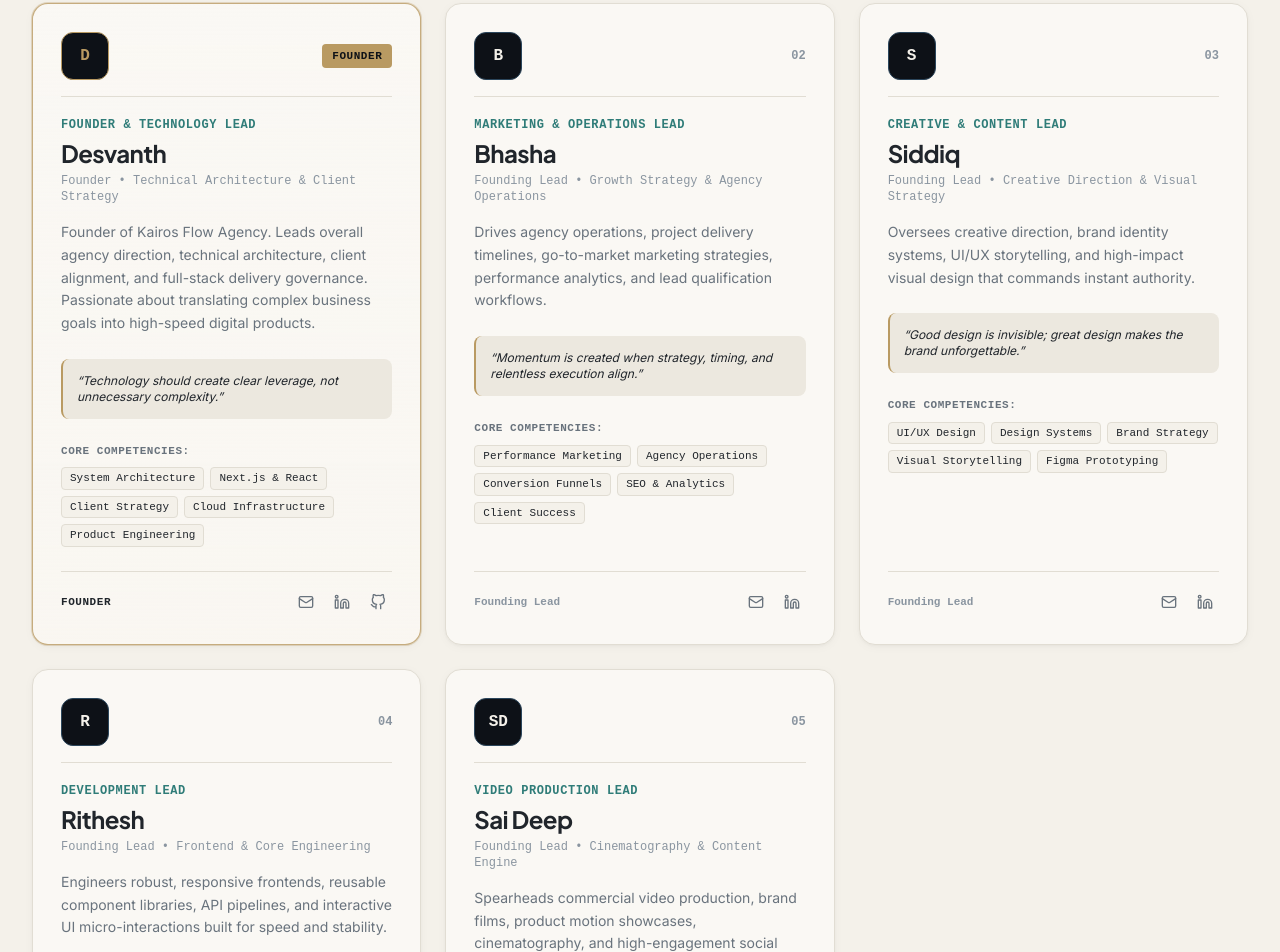
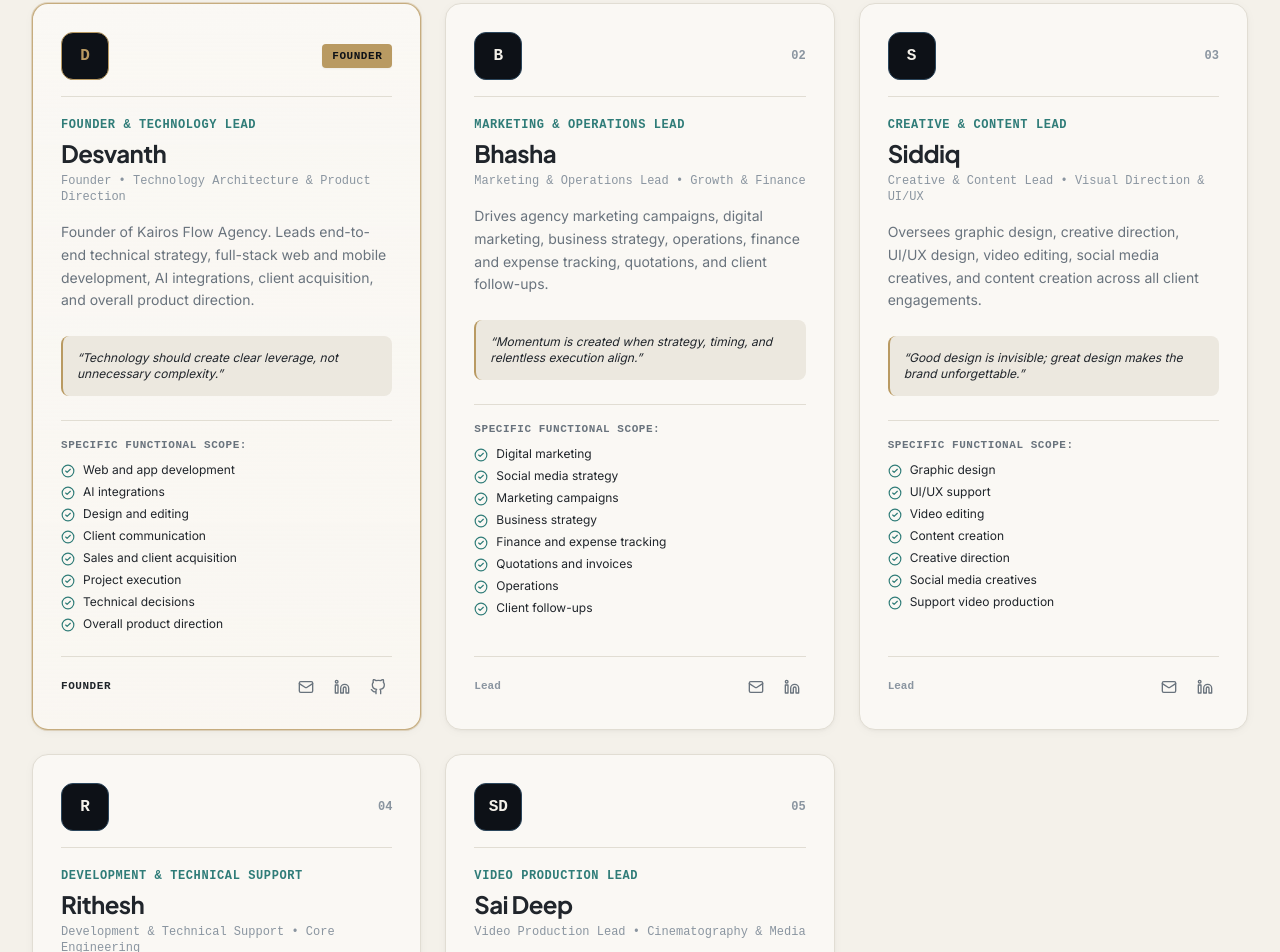
Before and after one commit to deswanth12/KairosFlowAgency, a Next.js app: page /about in a window 1280 px wide. Shown: the part 1255-2207 px from the top of the page. Built offline with nearby package versions, Linux system fonts and the light colour scheme.

Commit message:
feat: add exact functional responsibilities for all 5 team roles with Desvanth as Founder

```diff
--- a/src/app/about/page.tsx
+++ b/src/app/about/page.tsx
@@ -6,8 +6,7 @@ import {
   Mail,
   ArrowUpRight,
   ShieldCheck,
-  CheckCircle2,
-  Crown
+  CheckCircle2
 } from 'lucide-react';
 import { LinkedInIcon, GitHubIcon } from '@/components/ui/SocialIcons';
 
@@ -106,27 +105,27 @@ export default function AboutPage() {
         <div>
           <div className="max-w-3xl mb-16">
             <div className="inline-flex items-center gap-2 px-3 py-1 rounded bg-ivory-muted border border-ivory-border text-xs font-mono uppercase tracking-widest text-slate mb-3">
-              <span>Leadership</span>
+              <span>Leadership & Core Roles</span>
             </div>
             <h2 className="text-3xl sm:text-4xl md:text-5xl font-bold tracking-tight text-softblack font-display">
-              Founder & Core Leads
+              Founder & Team Structure
             </h2>
             <p className="text-slate text-base sm:text-lg mt-3">
-              Specialist leadership across technical architecture, marketing strategy, visual systems, development, and video production.
+              Specialist leadership across technical decisions, marketing campaigns, creative direction, development execution, and video production.
             </p>
           </div>
 
           <div className="grid grid-cols-1 md:grid-cols-2 lg:grid-cols-3 gap-6">
-            {foundersData.map((founder, idx) => {
-              const isFounder = founder.id === 'desvanth';
-              const initials = founder.name
+            {foundersData.map((member, idx) => {
+              const isFounder = member.id === 'desvanth';
+              const initials = member.name
                 .split(' ')
                 .map((n) => n[0])
                 .join('');
 
               return (
                 <div
-                  key={founder.id}
+                  key={member.id}
                   className={`bg-ivory-card border rounded-2xl p-7 shadow-subtle-ivory hover:shadow-elevated-ivory transition-all duration-300 flex flex-col justify-between ${
                     isFounder
                       ? 'border-champagne/80 bg-gradient-to-b from-ivory-card to-champagne-subtle/30 ring-1 ring-champagne/30 md:col-span-2 lg:col-span-1'
@@ -146,7 +145,7 @@ export default function AboutPage() {
                         {initials}
                       </div>
                       {isFounder ? (
-                        <span className="px-2.5 py-1 rounded bg-champagne text-ink text-[11px] font-bold uppercase font-mono tracking-wider">
+                        <span className="px-2.5 py-1 rounded bg-champagne text-ink text-[11px] font-bold uppercase font-mono tracking-wider shadow-sm">
                           Founder
                         </span>
                       ) : (
@@ -157,35 +156,34 @@ export default function AboutPage() {
                     </div>
 
                     <div className="text-xs font-mono text-teal font-semibold uppercase tracking-wider mb-1">
-                      {founder.role}
+                      {member.role}
                     </div>
                     <h3 className="text-2xl font-bold text-softblack tracking-tight font-display mb-1">
-                      {founder.name}
+                      {member.name}
                     </h3>
-                    <p className="text-xs text-slate-muted font-mono mb-4">{founder.title}</p>
+                    <p className="text-xs text-slate-muted font-mono mb-4">{member.title}</p>
 
                     <p className="text-sm text-slate leading-relaxed mb-6">
-                      {founder.bio}
+                      {member.bio}
                     </p>
 
-                    {founder.quote && (
+                    {member.quote && (
                       <div className="p-3.5 rounded-lg bg-ivory-muted border-l-2 border-champagne text-xs italic text-softblack mb-6">
-                        “{founder.quote}”
+                        “{member.quote}”
                       </div>
                     )}
 
-                    <div className="space-y-1.5 mb-6">
+                    {/* Detailed List of Responsibilities */}
+                    <div className="space-y-2 mb-6 pt-4 border-t border-ivory-border">
                       <div className="text-[11px] font-mono uppercase text-slate tracking-wider font-semibold mb-2">
-                        Core Competencies:
+                        Specific Functional Scope:
                       </div>
-                      <div className="flex flex-wrap gap-1.5">
-                        {founder.skills.map((skill) => (
-                          <span
-                            key={skill}
-                            className="px-2 py-0.5 text-[11px] font-mono bg-ivory text-softblack rounded border border-ivory-border"
-                          >
-                            {skill}
-                          </span>
+                      <div className="space-y-1.5">
+                        {member.responsibilities?.map((resp, rIdx) => (
+                          <div key={rIdx} className="flex items-start gap-2 text-xs text-softblack">
+                            <CheckCircle2 className="w-3.5 h-3.5 text-teal flex-shrink-0 mt-0.5" />
+                            <span>{resp}</span>
+                          </div>
                         ))}
                       </div>
                     </div>
@@ -193,36 +191,36 @@ export default function AboutPage() {
 
                   <div className="pt-4 border-t border-ivory-border flex items-center justify-between">
                     <span className={`text-[11px] font-mono font-semibold ${isFounder ? 'text-softblack uppercase tracking-wider' : 'text-slate-muted'}`}>
-                      {isFounder ? 'Founder' : 'Founding Lead'}
+                      {isFounder ? 'Founder' : 'Lead'}
                     </span>
                     <div className="flex items-center gap-2 text-slate">
-                      {founder.socialLinks.email && (
+                      {member.socialLinks.email && (
                         <a
-                          href={`mailto:${founder.socialLinks.email}`}
+                          href={`mailto:${member.socialLinks.email}`}
                           className="p-1.5 hover:text-teal transition-colors"
-                          aria-label={`Email ${founder.name}`}
+                          aria-label={`Email ${member.name}`}
                         >
                           <Mail className="w-4 h-4" />
                         </a>
                       )}
-                      {founder.socialLinks.linkedin && (
+                      {member.socialLinks.linkedin && (
                         <a
-                          href={founder.socialLinks.linkedin}
+                          href={member.socialLinks.linkedin}
                           target="_blank"
                           rel="noopener noreferrer"
                           className="p-1.5 hover:text-teal transition-colors"
-                          aria-label={`LinkedIn for ${founder.name}`}
+                          aria-label={`LinkedIn for ${member.name}`}
                         >
                           <LinkedInIcon className="w-4 h-4" />
                         </a>
                       )}
-                      {founder.socialLinks.github && (
+                      {member.socialLinks.github && (
                         <a
-                          href={founder.socialLinks.github}
+                          href={member.socialLinks.github}
                           target="_blank"
                           rel="noopener noreferrer"
                           className="p-1.5 hover:text-teal transition-colors"
-                          aria-label={`GitHub for ${founder.name}`}
+                          aria-label={`GitHub for ${member.name}`}
                         >
                           <GitHubIcon className="w-4 h-4" />
                         </a>
--- a/src/components/home/TeamPreview.tsx
+++ b/src/components/home/TeamPreview.tsx
@@ -1,7 +1,7 @@
 import React from 'react';
 import Link from 'next/link';
 import { foundersData } from '@/data/team';
-import { Users, Mail, ArrowRight } from 'lucide-react';
+import { Users, Mail, ArrowRight, CheckCircle2 } from 'lucide-react';
 import { LinkedInIcon, GitHubIcon } from '@/components/ui/SocialIcons';
 
 export const TeamPreview: React.FC = () => {
@@ -19,7 +19,7 @@ export const TeamPreview: React.FC = () => {
               Led by specialists, not middlemen.
             </h2>
             <p className="text-slate text-base sm:text-lg mt-3 max-w-xl">
-              Meet the leadership team steering technical architecture, marketing, creative direction, development, and video production.
+              Meet Founder Desvanth and the dedicated team steering technology, marketing, creative direction, development, and video production.
             </p>
           </div>
 
@@ -32,26 +32,26 @@ export const TeamPreview: React.FC = () => {
           </Link>
         </div>
 
-        {/* 5 Founders Typographic Cards */}
+        {/* 5 Team Typographic Cards */}
         <div className="grid grid-cols-1 md:grid-cols-2 lg:grid-cols-5 gap-5">
-          {foundersData.map((founder, idx) => {
-            const isFounder = founder.id === 'desvanth';
-            const initials = founder.name
+          {foundersData.map((member, idx) => {
+            const isFounder = member.id === 'desvanth';
+            const initials = member.name
               .split(' ')
               .map((n) => n[0])
               .join('');
 
             return (
               <div
-                key={founder.id}
+                key={member.id}
                 className={`group flex flex-col justify-between p-6 bg-ivory-card border rounded-xl shadow-subtle-ivory hover:shadow-elevated-ivory transition-all duration-300 ${
                   isFounder
-                    ? 'border-champagne/70 bg-gradient-to-b from-ivory-card to-champagne-subtle/30 ring-1 ring-champagne/30'
+                    ? 'border-champagne/80 bg-gradient-to-b from-ivory-card to-champagne-subtle/30 ring-1 ring-champagne/30'
                     : 'border-ivory-border hover:border-teal/50'
                 }`}
               >
                 <div>
-                  {/* Top Bar: Monogram + Number */}
+                  {/* Top Bar: Monogram + Badge/Number */}
                   <div className="flex items-center justify-between mb-5">
                     <div
                       className={`w-11 h-11 rounded-lg font-mono font-bold text-sm flex items-center justify-center border ${
@@ -63,7 +63,7 @@ export const TeamPreview: React.FC = () => {
                       {initials}
                     </div>
                     {isFounder ? (
-                      <span className="px-2 py-0.5 rounded bg-champagne text-ink text-[10px] font-bold uppercase font-mono tracking-wider flex items-center gap-1">
+                      <span className="px-2.5 py-0.5 rounded bg-champagne text-ink text-[10px] font-bold uppercase font-mono tracking-wider flex items-center gap-1 shadow-sm">
                         Founder
                       </span>
                     ) : (
@@ -75,62 +75,68 @@ export const TeamPreview: React.FC = () => {
 
                   {/* Name & Role */}
                   <h3 className="text-xl font-bold text-softblack tracking-tight mb-1 group-hover:text-teal transition-colors">
-                    {founder.name}
+                    {member.name}
                   </h3>
                   <div className="text-xs font-mono text-teal font-semibold mb-4">
-                    {founder.role}
+                    {member.role}
                   </div>
 
-                  <p className="text-xs text-slate leading-relaxed mb-6">
-                    {founder.bio}
+                  <p className="text-xs text-slate leading-relaxed mb-5">
+                    {member.bio}
                   </p>
 
-                  {/* Competency Badges */}
-                  <div className="flex flex-wrap gap-1 mb-6">
-                    {founder.skills.slice(0, 3).map((skill) => (
-                      <span
-                        key={skill}
-                        className="px-2 py-0.5 text-[10px] font-mono bg-ivory-muted text-slate-dark rounded border border-ivory-border"
-                      >
-                        {skill}
-                      </span>
+                  {/* Key Responsibilities List */}
+                  <div className="space-y-1.5 mb-6 pt-4 border-t border-ivory-border">
+                    <div className="text-[10px] font-mono uppercase text-slate tracking-wider font-semibold mb-2">
+                      Key Responsibilities:
+                    </div>
+                    {member.responsibilities?.slice(0, 4).map((resp, rIdx) => (
+                      <div key={rIdx} className="flex items-start gap-1.5 text-[11px] text-softblack">
+                        <CheckCircle2 className="w-3 h-3 text-teal flex-shrink-0 mt-0.5" />
+                        <span className="leading-tight">{resp}</span>
+                      </div>
                     ))}
+                    {(member.responsibilities?.length || 0) > 4 && (
+                      <div className="text-[10px] font-mono text-slate-muted pl-4">
+                        +{(member.responsibilities?.length || 0) - 4} more
+                      </div>
+                    )}
                   </div>
                 </div>
 
-                {/* Footer Social Actions */}
+                {/* Footer Designation & Social Actions */}
                 <div className="pt-4 border-t border-ivory-border flex items-center justify-between text-slate">
                   <span className={`text-[11px] font-mono font-semibold ${isFounder ? 'text-softblack uppercase tracking-wider' : 'text-slate-muted'}`}>
-                    {isFounder ? 'Founder' : 'Founding Lead'}
+                    {isFounder ? 'Founder' : 'Lead'}
                   </span>
                   <div className="flex items-center gap-2">
-                    {founder.socialLinks.email && (
+                    {member.socialLinks.email && (
                       <a
-                        href={`mailto:${founder.socialLinks.email}`}
+                        href={`mailto:${member.socialLinks.email}`}
                         className="p-1 hover:text-teal transition-colors"
-                        aria-label={`Email ${founder.name}`}
+                        aria-label={`Email ${member.name}`}
                       >
                         <Mail className="w-3.5 h-3.5" />
                       </a>
                     )}
-                    {founder.socialLinks.linkedin && (
+                    {member.socialLinks.linkedin && (
                       <a
-                        href={founder.socialLinks.linkedin}
+                        href={member.socialLinks.linkedin}
                         target="_blank"
                         rel="noopener noreferrer"
                         className="p-1 hover:text-teal transition-colors"
-                        aria-label={`LinkedIn for ${founder.name}`}
+                        aria-label={`LinkedIn for ${member.name}`}
                       >
                         <LinkedInIcon className="w-3.5 h-3.5" />
                       </a>
                     )}
-                    {founder.socialLinks.github && (
+                    {member.socialLinks.github && (
                       <a
-                        href={founder.socialLinks.github}
+                        href={member.socialLinks.github}
                         target="_blank"
                         rel="noopener noreferrer"
                         className="p-1 hover:text-teal transition-colors"
-                        aria-label={`GitHub for ${founder.name}`}
+                        aria-label={`GitHub for ${member.name}`}
                       >
                         <GitHubIcon className="w-3.5 h-3.5" />
                       </a>
--- a/src/data/team.ts
+++ b/src/data/team.ts
@@ -5,11 +5,27 @@ export const foundersData: Founder[] = [
     id: 'desvanth',
     name: 'Desvanth',
     role: 'Founder & Technology Lead',
-    title: 'Founder • Technical Architecture & Client Strategy',
-    bio: 'Founder of Kairos Flow Agency. Leads overall agency direction, technical architecture, client alignment, and full-stack delivery governance. Passionate about translating complex business goals into high-speed digital products.',
+    title: 'Founder • Technology Architecture & Product Direction',
+    bio: 'Founder of Kairos Flow Agency. Leads end-to-end technical strategy, full-stack web and mobile development, AI integrations, client acquisition, and overall product direction.',
     quote: 'Technology should create clear leverage, not unnecessary complexity.',
     photo: '',
-    skills: ['System Architecture', 'Next.js & React', 'Client Strategy', 'Cloud Infrastructure', 'Product Engineering'],
+    skills: [
+      'Web & App Development',
+      'AI Integrations',
+      'Technical Architecture',
+      'Client Acquisition',
+      'Product Direction'
+    ],
+    responsibilities: [
+      'Web and app development',
+      'AI integrations',
+      'Design and editing',
+      'Client communication',
+      'Sales and client acquisition',
+      'Project execution',
+      'Technical decisions',
+      'Overall product direction'
+    ],
     socialLinks: {
       linkedin: 'https://www.linkedin.com/in/deswanth',
       github: 'https://github.com/deswanth12',
@@ -20,11 +36,27 @@ export const foundersData: Founder[] = [
     id: 'bhasha',
     name: 'Bhasha',
     role: 'Marketing & Operations Lead',
-    title: 'Founding Lead • Growth Strategy & Agency Operations',
-    bio: 'Drives agency operations, project delivery timelines, go-to-market marketing strategies, performance analytics, and lead qualification workflows.',
+    title: 'Marketing & Operations Lead • Growth & Finance',
+    bio: 'Drives agency marketing campaigns, digital marketing, business strategy, operations, finance and expense tracking, quotations, and client follow-ups.',
     quote: 'Momentum is created when strategy, timing, and relentless execution align.',
     photo: '',
-    skills: ['Performance Marketing', 'Agency Operations', 'Conversion Funnels', 'SEO & Analytics', 'Client Success'],
+    skills: [
+      'Digital Marketing',
+      'Social Media Strategy',
+      'Marketing Campaigns',
+      'Finance & Invoices',
+      'Operations & Client Follow-ups'
+    ],
+    responsibilities: [
+      'Digital marketing',
+      'Social media strategy',
+      'Marketing campaigns',
+      'Business strategy',
+      'Finance and expense tracking',
+      'Quotations and invoices',
+      'Operations',
+      'Client follow-ups'
+    ],
     socialLinks: {
       linkedin: 'https://linkedin.com',
       twitter: 'https://twitter.com',
@@ -35,11 +67,26 @@ export const foundersData: Founder[] = [
     id: 'siddiq',
     name: 'Siddiq',
     role: 'Creative & Content Lead',
-    title: 'Founding Lead • Creative Direction & Visual Strategy',
-    bio: 'Oversees creative direction, brand identity systems, UI/UX storytelling, and high-impact visual design that commands instant authority.',
+    title: 'Creative & Content Lead • Visual Direction & UI/UX',
+    bio: 'Oversees graphic design, creative direction, UI/UX design, video editing, social media creatives, and content creation across all client engagements.',
     quote: 'Good design is invisible; great design makes the brand unforgettable.',
     photo: '',
-    skills: ['UI/UX Design', 'Design Systems', 'Brand Strategy', 'Visual Storytelling', 'Figma Prototyping'],
+    skills: [
+      'Graphic Design',
+      'UI/UX Support',
+      'Video Editing',
+      'Content Creation',
+      'Creative Direction'
+    ],
+    responsibilities: [
+      'Graphic design',
+      'UI/UX support',
+      'Video editing',
+      'Content creation',
+      'Creative direction',
+      'Social media creatives',
+      'Support video production'
+    ],
     socialLinks: {
       linkedin: 'https://linkedin.com',
       twitter: 'https://twitter.com',
@@ -49,12 +96,27 @@ export const foundersData: Founder[] = [
   {
     id: 'rithesh',
     name: 'Rithesh',
-    role: 'Development Lead',
-    title: 'Founding Lead • Frontend & Core Engineering',
-    bio: 'Engineers robust, responsive frontends, reusable component libraries, API pipelines, and interactive UI micro-interactions built for speed and stability.',
+    role: 'Development & Technical Support',
+    title: 'Development & Technical Support • Core Engineering',
+    bio: 'Engineers robust web development, mobile app support, testing, debugging, technical research, and learning new technologies for project execution.',
     quote: 'Clean code and thoughtful architecture turn great designs into effortless software.',
     photo: '',
-    skills: ['Frontend Engineering', 'TypeScript', 'Tailwind CSS', 'API Integration', 'Performance QA'],
+    skills: [
+      'Web Development',
+      'App Development Support',
+      'Testing & Debugging',
+      'Technical Research',
+      'Execution Support'
+    ],
+    responsibilities: [
+      'Web development',
+      'App development support',
+      'Testing and debugging',
+      'Technical research',
+      'Development tasks',
+      'Learning new technologies',
+      'Project execution support'
+    ],
     socialLinks: {
       linkedin: 'https://linkedin.com',
       github: 'https://github.com',
@@ -65,11 +127,26 @@ export const foundersData: Founder[] = [
     id: 'sai-deep',
     name: 'Sai Deep',
     role: 'Video Production Lead',
-    title: 'Founding Lead • Cinematography & Content Engine',
-    bio: 'Spearheads commercial video production, brand films, product motion showcases, cinematography, and high-engagement social media content.',
+    title: 'Video Production Lead • Cinematography & Media',
+    bio: 'Spearheads camera operation, video shooting, photography, on-site production, product/business shoots, and raw footage asset management.',
     quote: 'In the digital age, cinematic storytelling captures what words alone cannot.',
     photo: '',
-    skills: ['Cinematography', 'Video Editing', 'Motion Graphics', 'Color Grading', 'Short-form Media'],
+    skills: [
+      'Camera Operation',
+      'Video Shooting',
+      'Photography',
+      'On-Site Production',
+      'Footage Management'
+    ],
+    responsibilities: [
+      'Camera operation',
+      'Video shooting',
+      'Photography',
+      'On-site production',
+      'Product/business shoots',
+      'Raw footage management',
+      'Support for video projects'
+    ],
     socialLinks: {
       linkedin: 'https://linkedin.com',
       instagram: 'https://instagram.com',
--- a/src/types/index.ts
+++ b/src/types/index.ts
@@ -93,6 +93,7 @@ export interface Founder {
   quote?: string;
   photo: string;
   skills: string[];
+  responsibilities?: string[];
   socialLinks: {
     linkedin?: string;
     twitter?: string;
```
Also changed, not shown: 1 other file (tests, documents, lock files or other folders).
